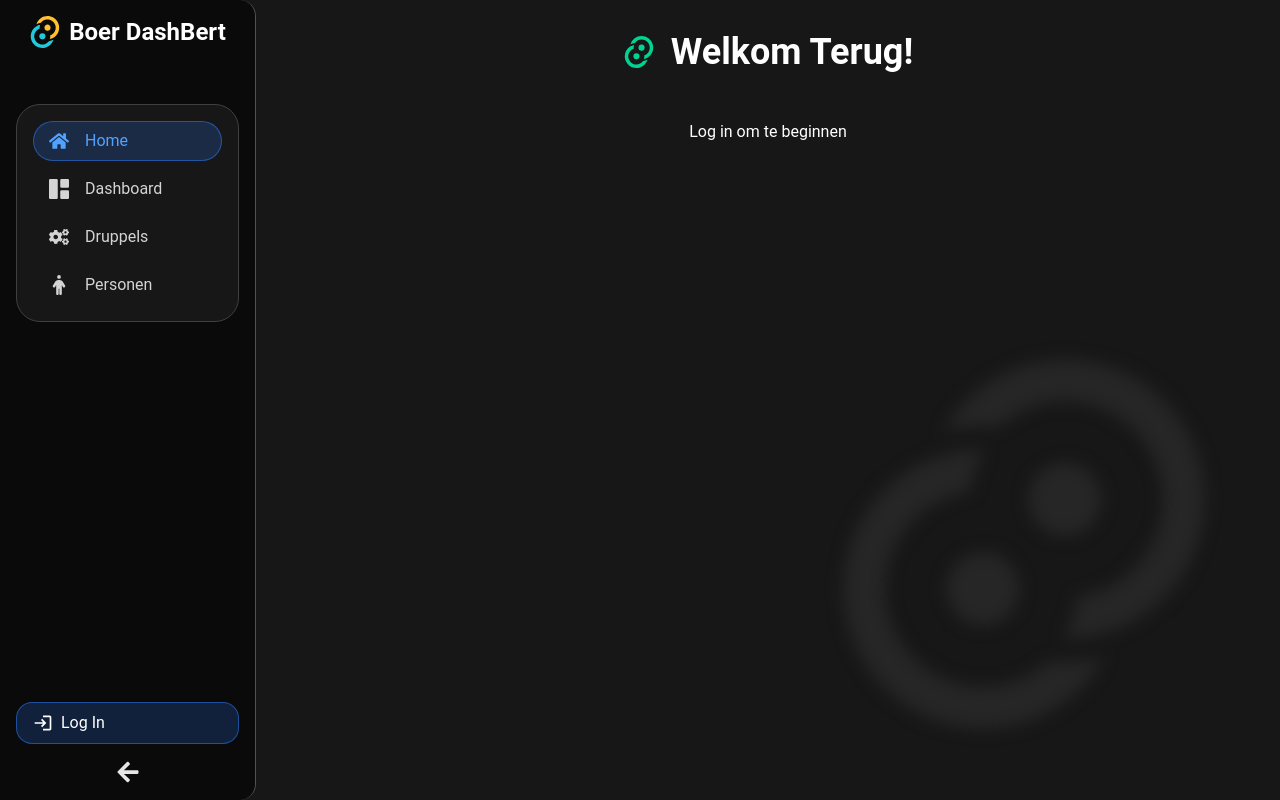
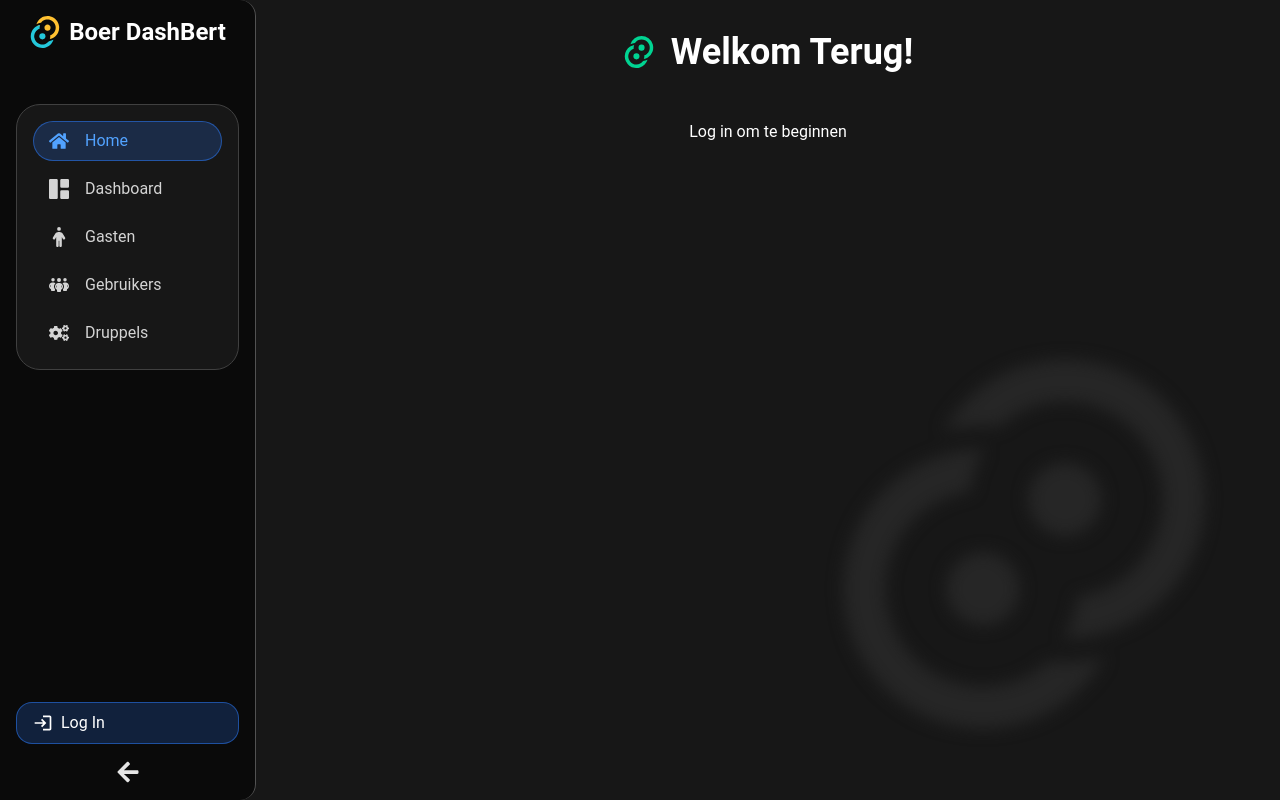
Before and after one commit to May-Evelynn/Boer-Bert-PACS, a React (Vite) app in the folder app/: page / in a window 1280 px wide. Built offline with nearby package versions, Linux system fonts and the light colour scheme.

Commit message:
changed icons

```diff
--- a/app/src/components/SideBar.tsx
+++ b/app/src/components/SideBar.tsx
@@ -5,7 +5,7 @@ import { motion } from "framer-motion";
 import { FaArrowLeft, FaCogs, FaHome } from "react-icons/fa";
 import { MdLogout, MdLogin } from "react-icons/md";
 import { BsFillGrid1X2Fill } from "react-icons/bs";
-import { FaPerson } from "react-icons/fa6";
+import { FaPeopleGroup, FaPerson } from "react-icons/fa6";
 
 import LoginModal from './LoginModal'
 
@@ -47,8 +47,9 @@ const SideBar: React.FC<SideBarProps> = ({ isLoggedIn, setIsLoggedIn }) => {
     const navItems = [
         { path: '/', icon: FaHome, label: 'Home' },
         { path: '/dashboard', icon: BsFillGrid1X2Fill, label: 'Dashboard' },
+        { path: '/gasten', icon: FaPerson, label: 'Gasten' },
+        { path: '/gebruikers', icon: FaPeopleGroup, label: 'Gebruikers' },
         { path: '/druppels', icon: FaCogs, label: 'Druppels' },
-        { path: '/personen', icon: FaPerson, label: 'Personen' },
     ];
 
     const activeIndex = navItems.findIndex(item => item.path === location.pathname);
@@ -56,7 +57,7 @@ const SideBar: React.FC<SideBarProps> = ({ isLoggedIn, setIsLoggedIn }) => {
     return (
         <div className="z-20 bg-neutral-900">
             <motion.div
-                className="flex flex-col bg-neutral-950 p-4 min-h-screen border-r border-neutral-600 rounded-r-2xl items-center justify-between overflow-x-hidden text-white"
+                className="flex flex-col bg-neutral-950 p-4 h-screen border-r border-neutral-600 rounded-r-2xl items-center justify-between overflow-x-hidden text-white"
                 animate={{ width: isOpen ? 256 : 80 }}
                 transition={{ duration: 0.3 }}
             >
```
